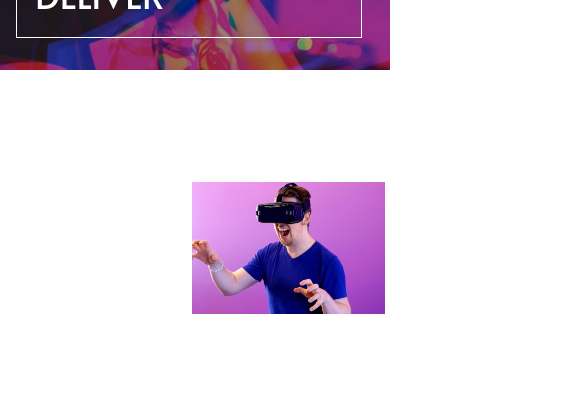
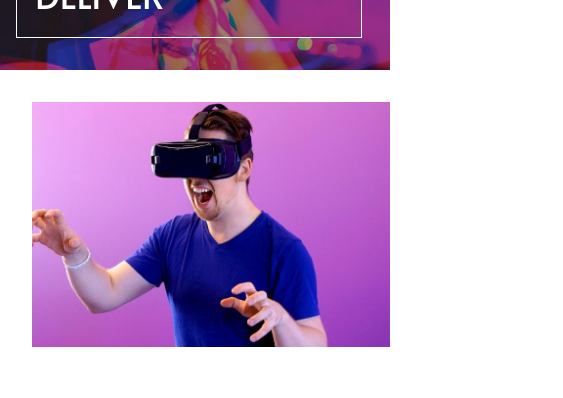
Before and after one commit to Alan-H-H/Vue__Scss__Landing__Loopstudios, a Vue app: page / in a window 390 px wide. Shown: the part 435-833 px from the top of the page, 563 px wide, since content can reach past the window. Built offline with nearby package versions, Linux system fonts and the light colour scheme.

Commit message:
Actualizar index.css

```diff
--- a/src/assets/index.css
+++ b/src/assets/index.css
@@ -203,6 +203,7 @@
   }
   .top {
     padding-top: 6em;
+    padding: 1em
   }
   .top .text {
     width: 90%;
@@ -222,7 +223,7 @@
     font-size: 22px;
   }
   .top img {
-    width: 90%;
+    width: 100%;
     padding: 1em;
   }
   .sectionbottom {
```
